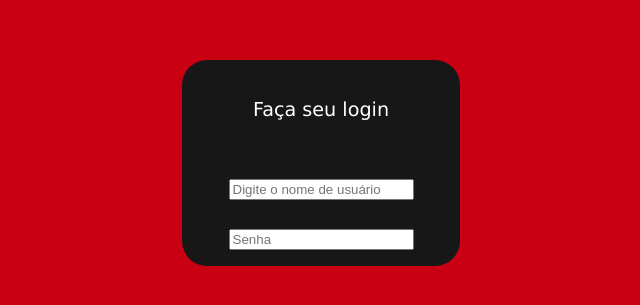
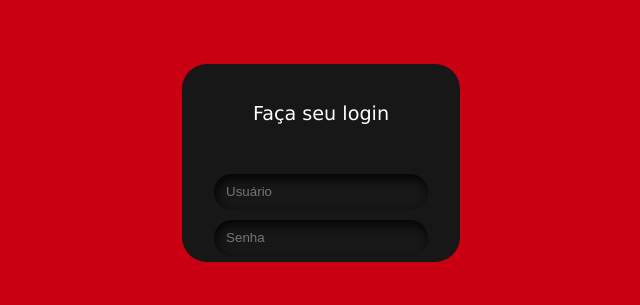
Before and after one commit to roddsv/desafio_fortes, a React (Create React App) app: page / in a window 1280 px wide. Shown: the part 237-542 px from the top of the page, without its empty margins (319-959 px from the left). Built offline with nearby package versions, Linux system fonts and the light colour scheme.

Commit message:
Form stylization - part 05 - Input field and field stylization

```diff
--- a/src/components/LoginForm.css
+++ b/src/components/LoginForm.css
@@ -41,5 +41,18 @@ form {
     justify-content: center;
     gap: 0.5em;
     border-radius: 25px;
-    padding: 0.6em
+    padding: 0.6em;
+    border: none;
+    outline: none;
+    color: white;
+    background-color: #171717;
+    box-shadow: inset 2px 5px 10px rgb(5, 5, 5);
 }
+
+.input-field {
+    background: none;
+    border: none;
+    outline: none;
+    width: 100%;
+    color: #d3d3d3;
+}
--- a/src/components/LoginForm.tsx
+++ b/src/components/LoginForm.tsx
@@ -12,13 +12,15 @@ const LoginForm: React.FC = () => {
                 <div className="field">
                     <input
                     type="text"
-                    placeholder="Digite o nome de usuário"
+                    className="input-field"
+                    placeholder="Usuário"
                     value={username}
                     onChange={(e) => setUsername(e.target.value)}/>
                 </div>
                 <div className="field">
                     <input
                     type="password"
+                    className="input-field"
                     placeholder="Senha"
                     value={password}
                     onChange={(e) => setPassword(e.target.value)}/>
```
